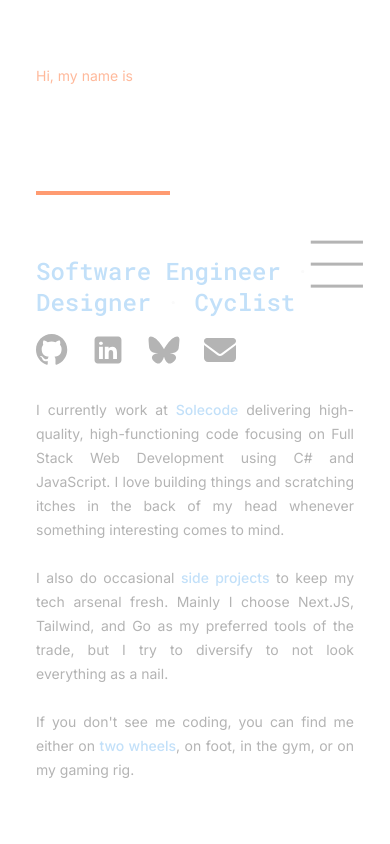
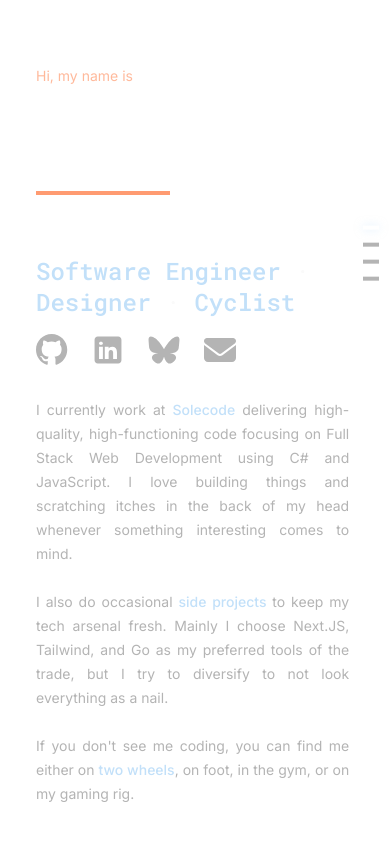
Before and after one commit to WolvenDotDev/WolvenDotDev.github.io, a React (Vite) app: page / in a window 390 px wide. Shown: the top 844 px of the page. Built offline with nearby package versions, Linux system fonts and the light colour scheme.

Commit message:
Update navigation modal for mobile view

```diff
--- a/src/App.css
+++ b/src/App.css
@@ -7,6 +7,12 @@ main {
   margin: 0 auto;
   padding: 0 1rem;
   scroll-behavior: smooth;
+}
+
+@media screen and (max-width: 768px) {
+  main {
+    padding-right: 1.3rem;
+  }
 }
 
 section {
--- a/src/App.tsx
+++ b/src/App.tsx
@@ -9,18 +9,20 @@ import projectList from './data/projects';
 import useNavigation from './hooks/useNavigation';
 
 const App: React.FC = () => {
+  const viewportWidth = window.innerWidth;
+  const isMobile = viewportWidth < 768;
   const sections = [
     {
       id: 'About',
-      threshold: 1,
+      threshold: isMobile ? 0.3 : 1,
     },
     {
       id: 'Experience',
-      threshold: 0.3,
+      threshold: isMobile ? 0.15 : 0.3,
     },
     {
       id: 'Projects',
-      threshold: 0.4,
+      threshold: isMobile ? 0.2 : 0.4,
     },
     {
       id: 'Contact',
--- a/src/components/nav.css
+++ b/src/components/nav.css
@@ -41,13 +41,15 @@
 .nav-alt-item.selected .nav-alt-bar {
   scale: 1.2 1;
   background-color: var(--white-true);
+  filter: var(--glow-light-1);
 }
 
 #Nav {
   opacity: 0;
   z-index: 120;
   padding: 0.5rem;
-  background-color: rgba(var(--val--light-1), 0.05);
+  background-color: rgba(var(--val--light-2), 0.1);
+  backdrop-filter: blur(5px);
   transform-origin: 100% 0%;
 
   display: flex;
@@ -80,9 +82,41 @@
 
 .nav-item.selected {
   color: var(--light-1) !important;
+  font-weight: 500;
 }
 
 .nav-item:hover {
   color: var(--white-true);
   background-color: rgba(var(--val--white-true), 0.1);
 }
+
+@media screen and (max-width: 768px) {
+  #Nav-Alt, #Nav{
+    right: 0.7rem;
+  }
+
+  #Nav-Alt {
+    width: 1rem;
+    gap: 0.2rem;
+    padding: 0;
+  }
+
+  .nav-alt-item {
+    border: none;
+    padding: 0.3rem 0;
+  }
+
+  .nav-alt-bar {
+    border: none;
+    height: 0.3em;
+    scale: 1 1;
+  }
+
+  .nav-alt-item.selected .nav-alt-bar {
+    scale: 1 1;
+  }
+
+  #Nav {
+    backdrop-filter: blur(10px);
+  }
+}
--- a/src/hooks/useNavigation.ts
+++ b/src/hooks/useNavigation.ts
@@ -33,7 +33,10 @@ const useNavigation = (
         const navigationList = prevState;
 
         if (entry.isIntersecting) return navigationList.concat([entry.target.id]);
-        else return navigationList.filter((n) => n != entry.target.id);
+        else {
+          if (navigationList.length == 1 && navigationList[0] == entry.target.id) return navigationList;
+          else return navigationList.filter((n) => n != entry.target.id);
+        }
       });
     };
 
--- a/src/styles/design_tokens.css
+++ b/src/styles/design_tokens.css
@@ -24,6 +24,9 @@
   --accent-2: rgb(var(--val--accent-2));
   --white-true: rgb(var(--val--white-true));
 
+  --glow-light-1: drop-shadow(0 0 4px rgba(var(--val--light-1), 0.5));
+  --glow-accent-1: drop-shadow(0 0 4px rgba(var(--val--accent-1), 0.7));
+
   --cb-snap-on: cubic-bezier(.67,-0.02,0,1);
   /* --cb-snap-on: cubic-bezier(.19,1.25,.94,.78); */
   --cb-snap-off: cubic-bezier(.67,-0.02,0,1);
```
